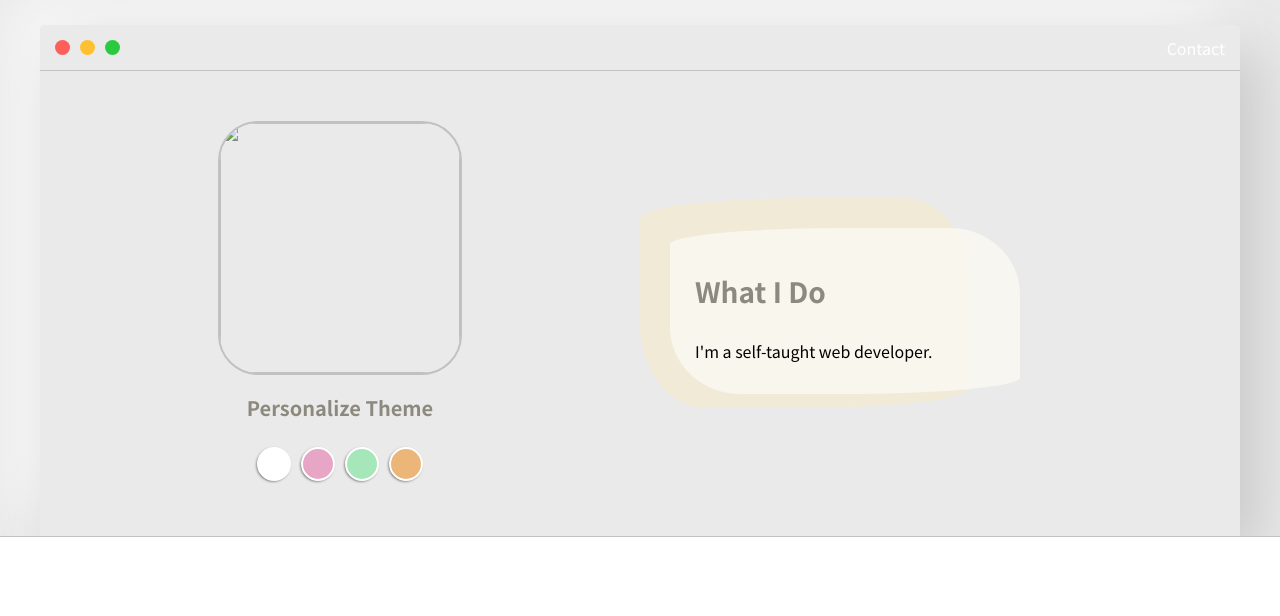
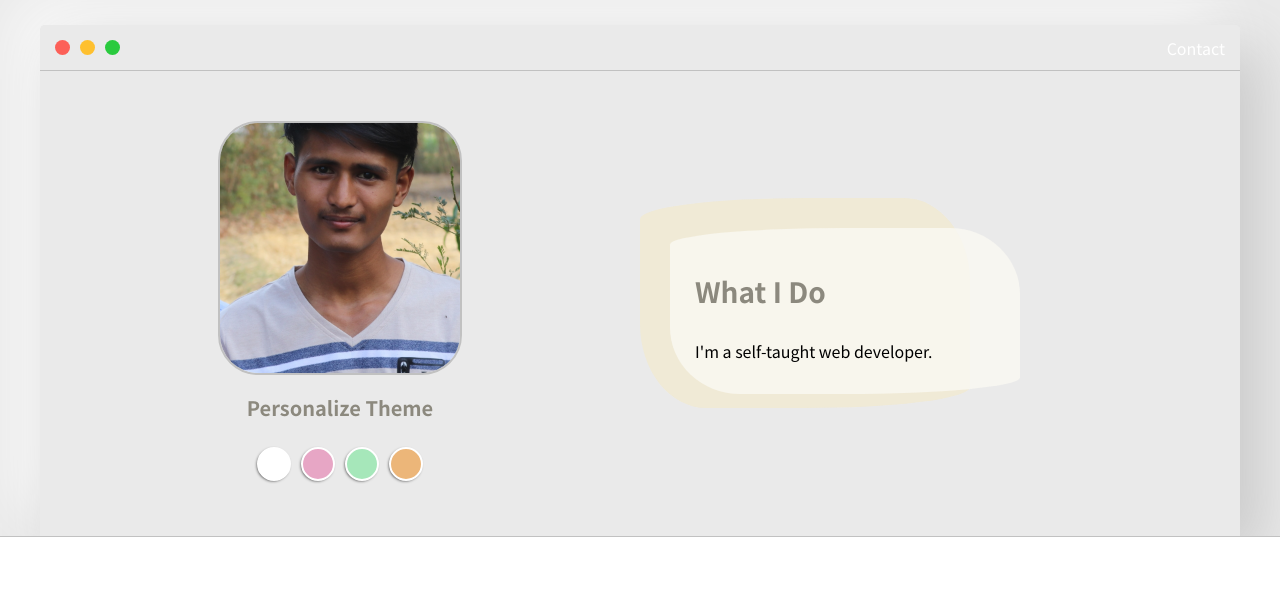
Before and after one commit to rajeshchaudhary007/myportfolio, a plain HTML site: page index.html in a window 1280 px wide. Shown: the part 135-751 px from the top of the page. Drawn offline with Linux system fonts and the light colour scheme; grey boxes are pictures that could not be loaded; a web font is replaced by a local one.

Commit message:
Update index.html

```diff
--- a/index.html
+++ b/index.html
@@ -45,7 +45,7 @@
 				</div>
 
 				<div class="left-column">
-					<img id="profile-pic" src="images/profile.jpg">
+					<img id="profile-pic" src="images/rajesh.jpg">
 					<h5 style="text-align: center; line-height: 0;">Personalize Theme</h5>
 
 					<div id="theme-options-wrapper">
@@ -124,28 +124,8 @@
 					</div>
 				</div>
 
-				<!-- <div>
-					<div class="post">
-						<img class="thumbnail" src="images/presets.JPG">
-						<div class="post-preview">
-							<h6 class="post-title">Adobe Lightroom</h6>
-							<p class="post-intro">My biggest passion! Created and always updating mobile and desktop presets packs. Hoping to have an app for them soon.</p>
-							<a href="post.html">Read More</a>
-						</div>
-					</div>
-				</div> -->
 
-<!--
-				<div>
-					<div class="post">
-						<img class="thumbnail" src="images/filter.JPG">
-						<div class="post-preview">
-							<h6 class="post-title">Spark AR</h6>
-							<p class="post-intro">Self taught Spark AR so that my customers can virtually try my presets through Instagram filters before purchasing.</p>
-							<a href="post.html">Read More</a>
-						</div>
-					</div>
-				</div> -->
+
 
 			</div>
 		</div>
```
